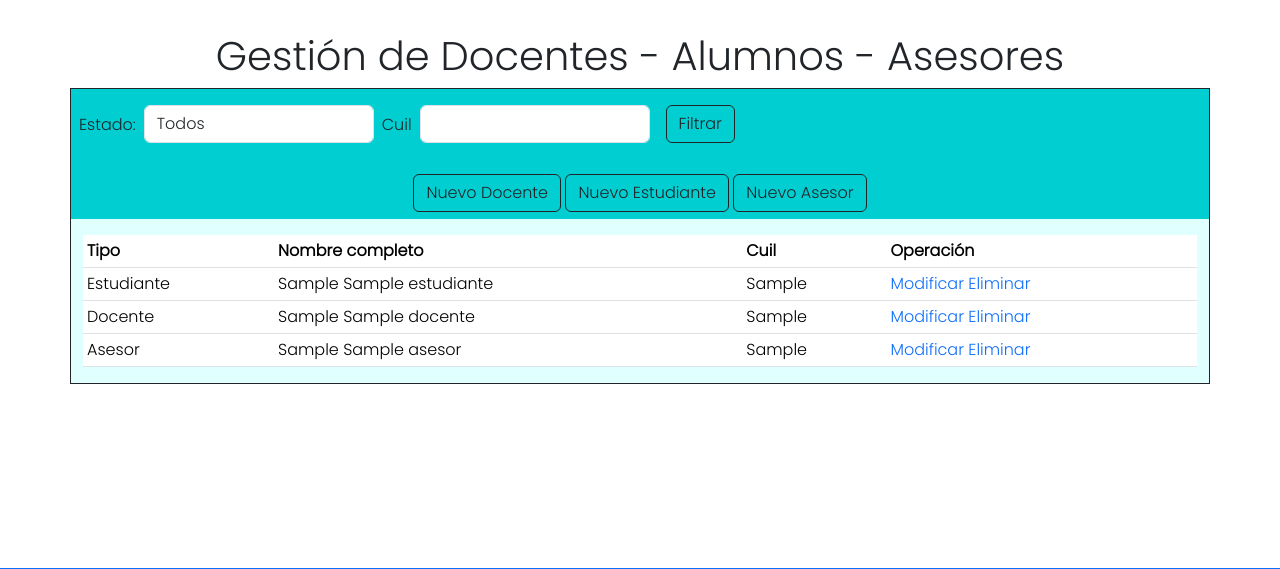
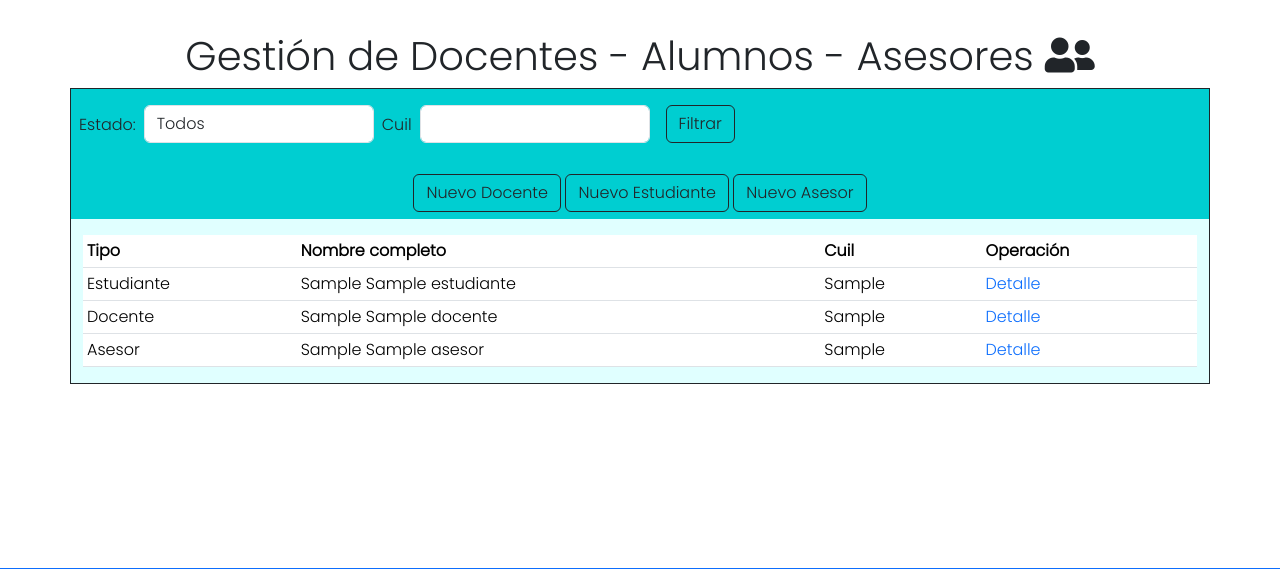
Before and after one commit to VicRamD/lab-prog-3, a Django app: page /personas/ in a window 1280 px wide. Shown: the part 56-625 px from the top of the page. Run offline with Django 5.2, Linux system fonts and the light colour scheme; tables that the repository leaves empty hold one stand-in row (values such as "Sample post").

Commit message:
Agrego iconos y modifico personas_registradas.html

```diff
--- a/gestion/templates/comision/comision_seguimiento.html
+++ b/gestion/templates/comision/comision_seguimiento.html
@@ -5,7 +5,7 @@
 {% block title %}CSTF{% endblock %}
 
 {% block content %}
-<h1 class=" textoPrincipal pt-3 text-center"> Comisión de Seguimiento de Trabajo Final</h1>
+<h1 class=" textoPrincipal pt-3 text-center"> Comisión de Seguimiento de Trabajo Final <i class="fas fa-users"></i></h1>
   <div class="body-pages pt-3">
     <div class="container p-6 border border-dark">
       <div class="row">
--- a/gestion/templates/proyectos/proyectos.html
+++ b/gestion/templates/proyectos/proyectos.html
@@ -6,7 +6,7 @@
 
 {% block content %}
   <div class="body-pages pt-3">
-    <h1 class="textoPrincipal pt-3 text-center">Gestion de proyectos</h1>
+    <h1 class="textoPrincipal pt-3 text-center">Gestion de proyectos <i class="fas fa-newspaper"></i></h1>
     <div class="container p-6 border border-dark">
       <div class="row bg-color-oscuro">
         <div class="col-sm-10 btn-group p-2">
--- a/persona/templates/formulario_creacion.html
+++ b/persona/templates/formulario_creacion.html
@@ -23,6 +23,7 @@
         {% else %}
             Nuevo Asesor
         {% endif %}
+        <i class="fas fa-user-plus"></i>
     </h1>
 
     </div>
@@ -95,7 +96,7 @@
                 {% endif %}
 
                 <div class="col-12">
-                  <button type="submit" class="btn btn-outline-dark boton">Guardar</button>
+                  <button type="submit" class="btn btn-outline-dark boton">Guardar <i class="far fa-save"></i></button>
                   <button type="reset" class="btn btn-outline-dark boton">Cancelar</button>
                 </div>
               </form>
--- a/persona/templates/personas_registradas.html
+++ b/persona/templates/personas_registradas.html
@@ -6,7 +6,7 @@
 
 {% block content %}
   <div class="body-pages pt-3">
-    <h1 class="textoPrincipal pt-3 text-center">Gestión de Docentes - Alumnos - Asesores</h1>
+    <h1 class="textoPrincipal pt-3 text-center">Gestión de Docentes - Alumnos - Asesores <i class="fas fa-user-friends"></i></h1>
     <div class="container p-6 border border-dark">
       <div class="row bg-color-oscuro">
         <div class="col-sm-12 btn-group p-2">
@@ -58,8 +58,7 @@
                   <!-- <td>{{estudiante.nombre}}</td> -->
                   <td>{{estudiante.cuil}}</td>
                   <td>
-                      <a href="#">Modificar</a>
-                      <a href="#">Eliminar</a>
+                      <a href="{% url 'persona:detalle_estudiante' estudiante.id %}">Detalle</a>
                   </td>
                 </tr>
               {% endfor %}
@@ -71,8 +70,7 @@
                   <!-- <td>{{estudiante.nombre}}</td> -->
                   <td>{{docente.cuil}}</td>
                   <td>
-                      <a href="#">Modificar</a>
-                      <a href="#">Eliminar</a>
+                      <a href="{% url 'persona:detalle_docente' docente.id %}">Detalle</a>
                   </td>
                 </tr>
               {% endfor %}
@@ -84,8 +82,7 @@
                   <!-- <td>{{estudiante.nombre}}</td> -->
                   <td>{{asesor.cuil}}</td>
                   <td>
-                      <a href="#">Modificar</a>
-                      <a href="#">Eliminar</a>
+                      <a href="{% url 'persona:detalle_asesor' asesor.id %}">Detalle</a>
                   </td>
                 </tr>
               {% endfor %}
--- a/templates/base/base.html
+++ b/templates/base/base.html
@@ -11,6 +11,8 @@
     <link rel="stylesheet" href="{% static 'css/base.css' %}">
     <!-- Icono de la página -->
     <link rel="icon" type="image/x-icon" href="{% static 'img/favicon.ico' %}">
+    <link href="https://cdnjs.cloudflare.com/ajax/libs/font-awesome/5.15.4/css/all.min.css"
+rel="stylesheet" />
     {% block head %} {% endblock %}
 </head>
 <body>
@@ -44,7 +46,7 @@
                         <a class="nav-link boton-nav" href="../estadisticas/estadisticas.html">Estadisticas</a>
                     </li>
                 </ul>
-                <a href="{% url 'usuarios:logout' %}" class="btn btn-outline-dark">{{ request.user.username }} - Cerrar sesión</a>
+                <a href="{% url 'usuarios:logout' %}" class="btn btn-outline-dark"><i class="fas fa-user-circle"></i> {{ request.user.username }} - Cerrar sesión</a>
             </div>
                 {% endif %}
         </div>
--- a/usuarios/templates/index.html
+++ b/usuarios/templates/index.html
@@ -29,7 +29,7 @@
                         <label for="usuario" class="sr-only">Usuario</label>
                         <input type="text" class="form-control" name="usuario" id="usuario">
                     </div>
-                    <div class="form-group mx-sm-3">
+                    <div class="form-group mx-sm-3 mt-2">
                         <label for="password" class="sr-only">Password</label>
                         <input type="password" class="form-control" name="password" id="password">
                     </div><br>
@@ -37,7 +37,7 @@
                         <input type="submit" class="btn btn-primary" value="Acceder">
                     </div>
                     {% if mensaje %}
-                        <br><div class="alert alert-info text-center" role="alert">{{mensaje}}</div>
+                        <br><div class="alert alert-info text-center" role="alert">{{mensaje}} <i class="fas fa-user-times"></i></div>
                      {% endif %}
                 </form>
 
```
